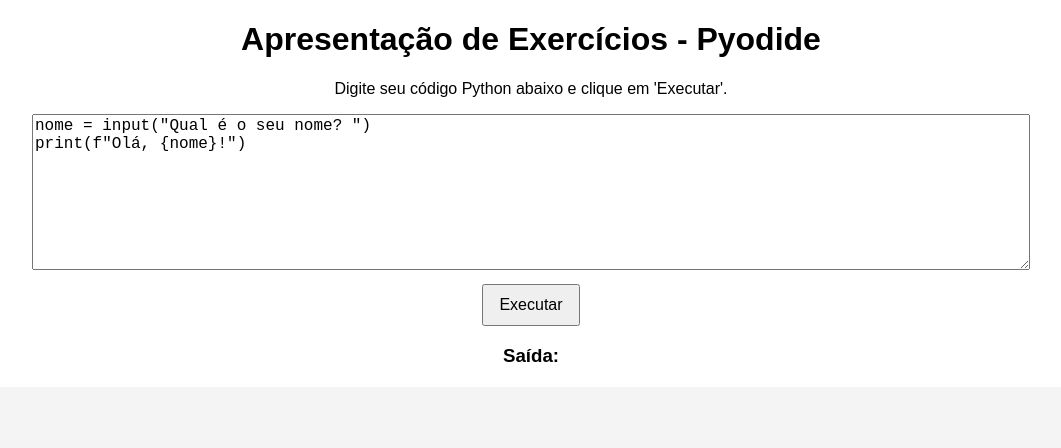
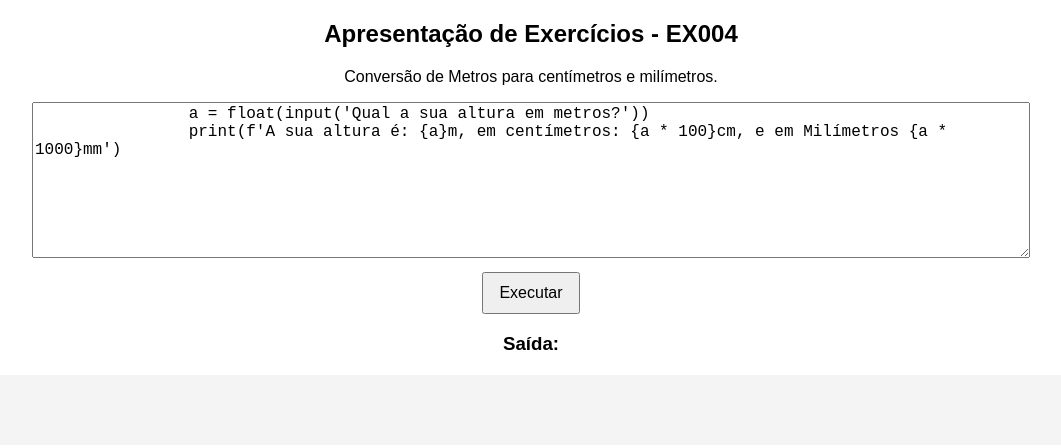
Before and after one commit to Profbt/3SIS_site-base, a plain HTML site: page index.html in a window 1280 px wide. Shown: the whole page, without its empty margins (109-1170 px from the left). Drawn offline with Linux system fonts and the light colour scheme.

Commit message:
alteração1

```diff
--- a/index.html
+++ b/index.html
@@ -4,48 +4,23 @@
 <head>
     <meta charset="UTF-8">
     <meta name="viewport" content="width=device-width, initial-scale=1.0">
+    <link rel="stylesheet" href="styles.css">
     <title>Apresentação de Exercícios - PyScript</title>
 
     <script src="https://cdn.jsdelivr.net/pyodide/v0.23.4/full/pyodide.js"></script>
 
-    <style>
-        body {
-            font-family: Arial, sans-serif;
-            text-align: center;
-            margin: 20px;
-        }
-
-        textarea {
-            width: 80%;
-            height: 150px;
-            font-size: 16px;
-        }
-
-        button {
-            margin-top: 10px;
-            padding: 10px 15px;
-            font-size: 16px;
-        }
-
-        #output {
-            margin-top: 20px;
-            background: #f4f4f4;
-            padding: 10px;
-            min-height: 50px;
-            white-space: pre-wrap;
-            text-align: left;
-        }
-    </style>
 </head>
 
 <body>
-    <h1>Apresentação de Exercícios - Pyodide</h1>
+    <main>
+        <section class="exercicio">
+            <h1>Apresentação de Exercícios - EX004</h1>
 
-    <p>Digite seu código Python abaixo e clique em 'Executar'.</p>
+            <p>Conversão de Metros para centímetros e milímetros.</p>
 
             <textarea id="codigoPython">
-nome = input("Qual é o seu nome? ")
-print(f"Olá, {nome}!")
+                a = float(input('Qual a sua altura em metros?'))
+                print(f'A sua altura é: {a}m, em centímetros: {a * 100}cm, e em Milímetros {a * 1000}mm')
              </textarea>
             <br>
             <button id="executar">Executar</button>
@@ -93,6 +68,11 @@
                 // Adiciona evento ao botão
                 document.getElementById("executar").addEventListener("click", executarCodigo);
             </script>
+        </section>
+
+
+    </main>
 </body>
 
+
 </html>
--- a/styles.css
+++ b/styles.css
@@ -0,0 +1,26 @@
+body {
+    font-family: Arial, sans-serif;
+    text-align: center;
+    margin: 20px;
+}
+
+textarea {
+    width: 80%;
+    height: 150px;
+    font-size: 16px;
+}
+
+button {
+    margin-top: 10px;
+    padding: 10px 15px;
+    font-size: 16px;
+}
+
+#output {
+    margin-top: 20px;
+    background: #f4f4f4;
+    padding: 10px;
+    min-height: 50px;
+    white-space: pre-wrap;
+    text-align: left;
+}
```
Lines whose indentation alone changed are shown as unchanged.
